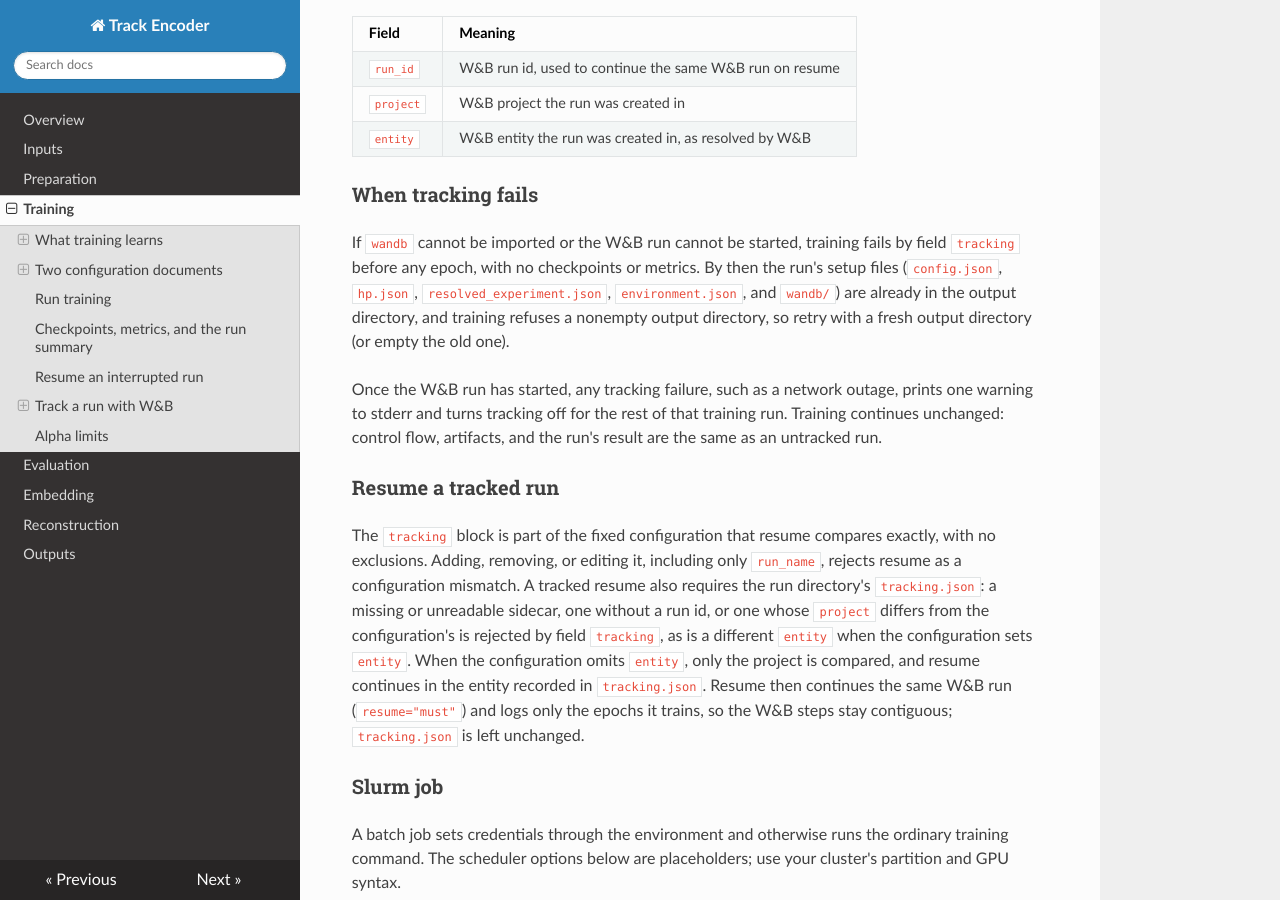
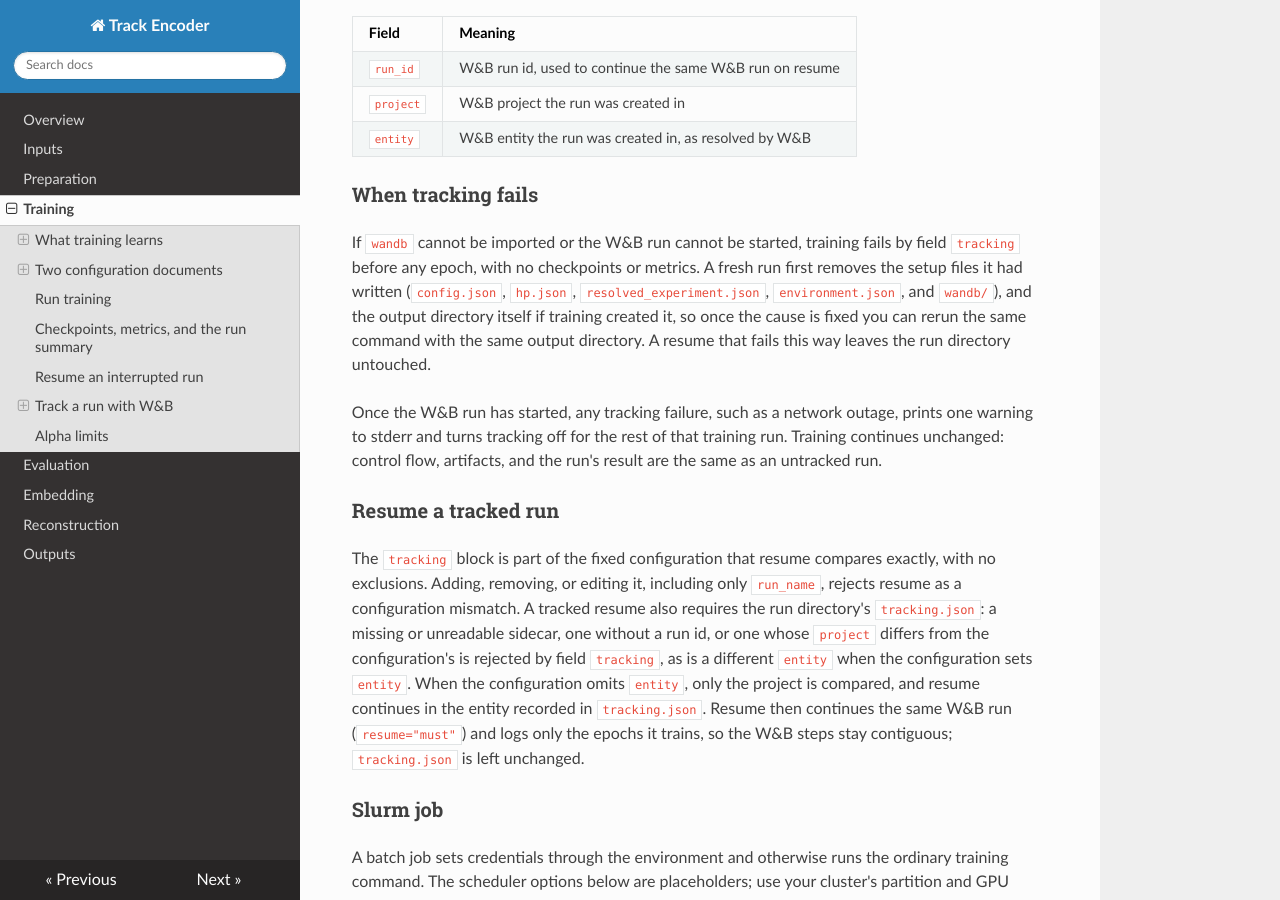
Before and after one commit to DignoMor/xp-track-encoder-doc, an MkDocs documentation site: the page built from docs/training.md, in a window 1280 px wide and 900 px high, scrolled down 7299 px. Built offline with MkDocs 1.6.1, drawn with Linux system fonts in a browser that asks for light colours; nearby versions of some CDN libraries.

Commit message:
Say a retry after a tracking startup failure reuses the output directory
A fresh run now removes the setup files it wrote when tracking fails to
start, so the old advice to pick a fresh directory is no longer needed.

Co-Authored-By: Claude Opus 5.5 <noreply@anthropic.com>

```diff
--- a/docs/training.md
+++ b/docs/training.md
@@ -382,10 +382,11 @@ A fresh tracked run writes `tracking.json` to the run directory:
 
 If `wandb` cannot be imported or the W&B run cannot be started, training
 fails by field `tracking` before any epoch, with no checkpoints or metrics.
-By then the run's setup files (`config.json`, `hp.json`,
-`resolved_experiment.json`, `environment.json`, and `wandb/`) are already in
-the output directory, and training refuses a nonempty output directory, so
-retry with a fresh output directory (or empty the old one).
+A fresh run first removes the setup files it had written (`config.json`,
+`hp.json`, `resolved_experiment.json`, `environment.json`, and `wandb/`), and
+the output directory itself if training created it, so once the cause is
+fixed you can rerun the same command with the same output directory. A
+resume that fails this way leaves the run directory untouched.
 
 Once the W&B run has started, any tracking failure, such as a network
 outage, prints one warning to stderr and turns tracking off for the rest of
```
Also changed, not shown: 1 other file.
